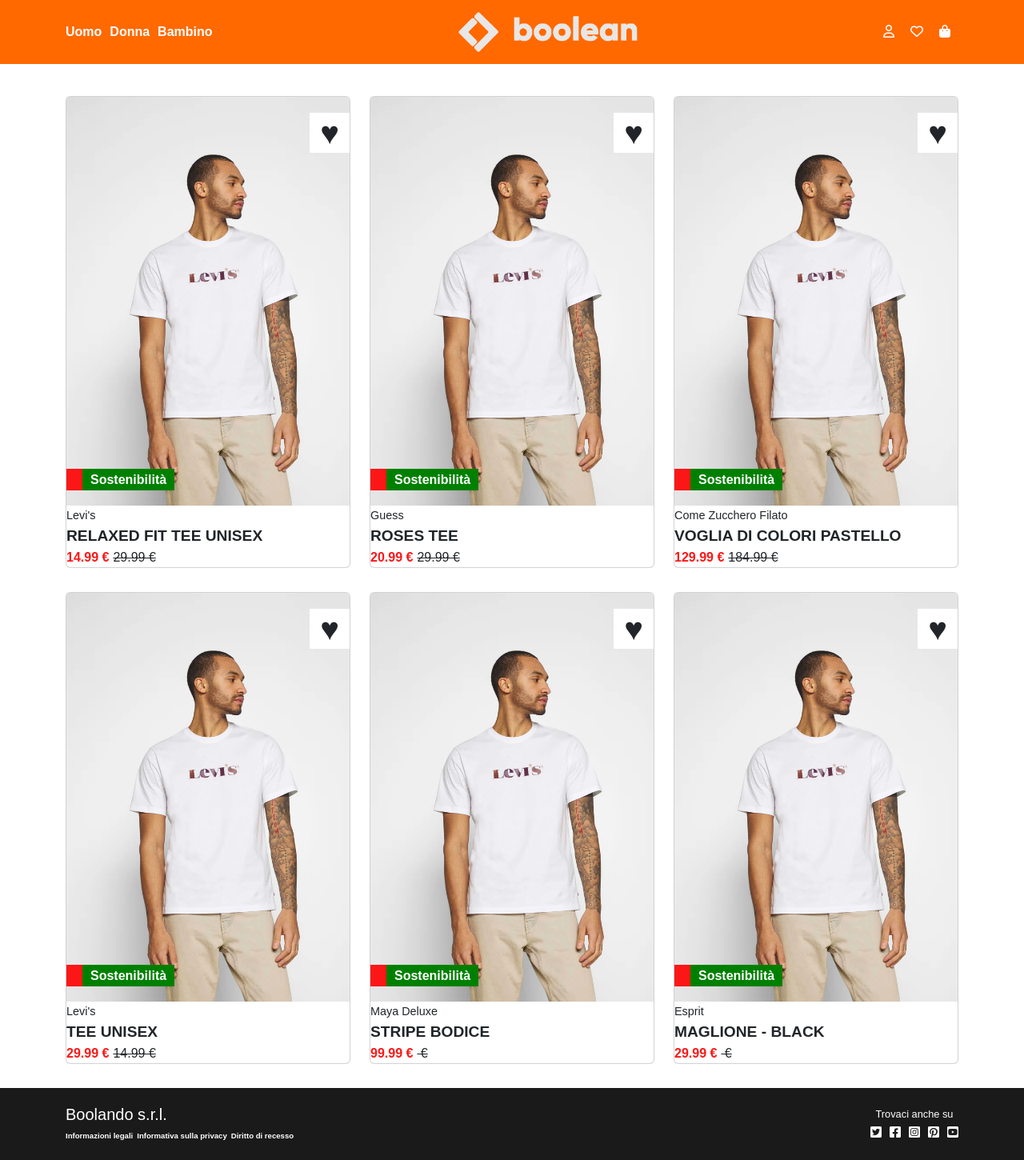
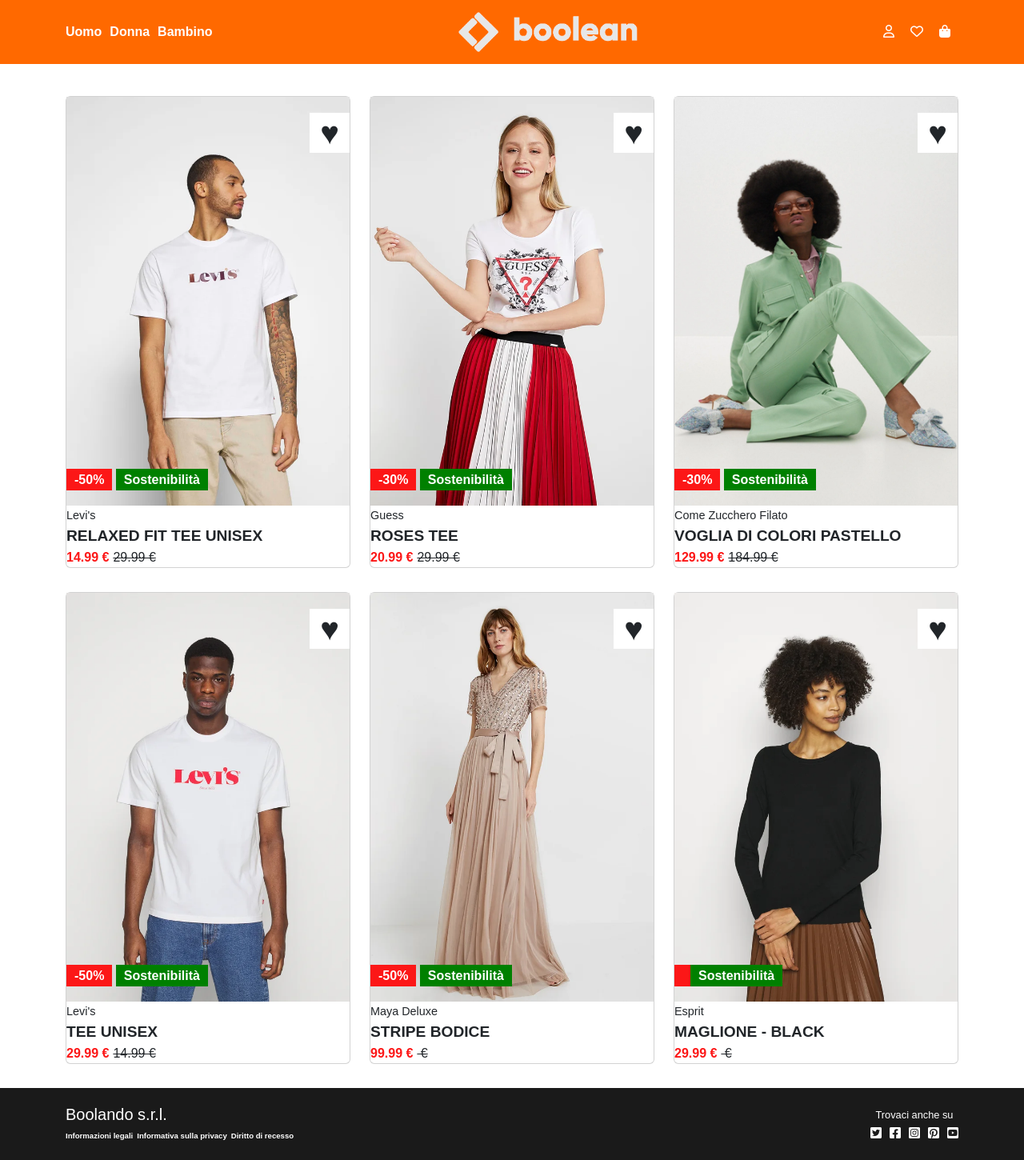
Before and after one commit to FraRussotto/vite-boolando, a Vue app: page / in a window 1280 px wide. Shown: the whole page at 80% size. Built offline with nearby package versions, Linux system fonts and the light colour scheme.

Commit message:
[fix] Props image

```diff
--- a/src/components/Main.vue
+++ b/src/components/Main.vue
@@ -24,6 +24,9 @@
       <div class="row row-cols-3">
         <ProductCard  v-for="product in products"
                       :key="product.id"
+                      :image="product.src"
+                      :image_2="product.src_2"
+                      :discount="product.discount"
                       :marca="product.marca"
                       :modello="product.modello"
                       :price="product.lastPrice"
--- a/src/components/partials/ProductCard.vue
+++ b/src/components/partials/ProductCard.vue
@@ -3,6 +3,7 @@
     name:'ProductCard',
     props: {
       image: String,
+      image_2: String,
       discount: String,
       sostenibilità: Boolean,
       marca: String,
@@ -18,8 +19,8 @@
   <div class="col">
     <div class="card">
       <div class="card_image">
-        <img src="/public/img/1.webp" alt="">
-        <img class="secondary-img" src="/public/img/1b.webp" alt="">
+        <img :src="image" alt="">
+        <img class="secondary-img" :src="image_2" alt="">
         <div class="heart">&hearts;</div>
         <div class="tag">
           <span class="tag_red">{{discount}}</span> <span class="tag_green">Sostenibilità</span>
--- a/src/data/products.js
+++ b/src/data/products.js
@@ -1,8 +1,8 @@
 export default [
   {
     id: 1,
-    src: '1.webp',
-    src_2: '1b.webp',
+    src: '/img/1.webp',
+    src_2: '/img/1b.webp',
     discount: '-50%',
     sostenibilita: true,
     marca: "Levi's",
@@ -12,8 +12,8 @@
   },
   {
     id: 2,
-    src: '2.webp',
-    src_2: '2b.webp',
+    src: '/img/2.webp',
+    src_2: '/img/2b.webp',
     discount: '-30%',
     sostenibilita: false,
     marca: "Guess",
@@ -23,8 +23,8 @@
   },
   {
     id: 3,
-    src: '3.webp',
-    src_2: '3b.webp',
+    src: '/img/3.webp',
+    src_2: '/img/3b.webp',
     discount: '-30%',
     sostenibilita: false,
     marca: "Come Zucchero Filato",
@@ -34,8 +34,8 @@
   },
   {
     id: 4,
-    src: '4.webp',
-    src_2: '4b.webp',
+    src: '/img/4.webp',
+    src_2: '/img/4b.webp',
     discount: '-50%',
     sostenibilita: true,
     marca: "Levi's",
@@ -45,8 +45,8 @@
   },
   {
     id: 5,
-    src: '5.webp',
-    src_2: '5b.webp',
+    src: '/img/5.webp',
+    src_2: '/img/5b.webp',
     discount: '-50%',
     sostenibilita: true,
     marca: "Maya Deluxe",
@@ -56,8 +56,8 @@
   },
   {
     id: 6,
-    src: '6.webp',
-    src_2: '6b.webp',
+    src: '/img/6.webp',
+    src_2: '/img/6b.webp',
     discount: null,
     sostenibilita: false,
     marca: "Esprit",
```
